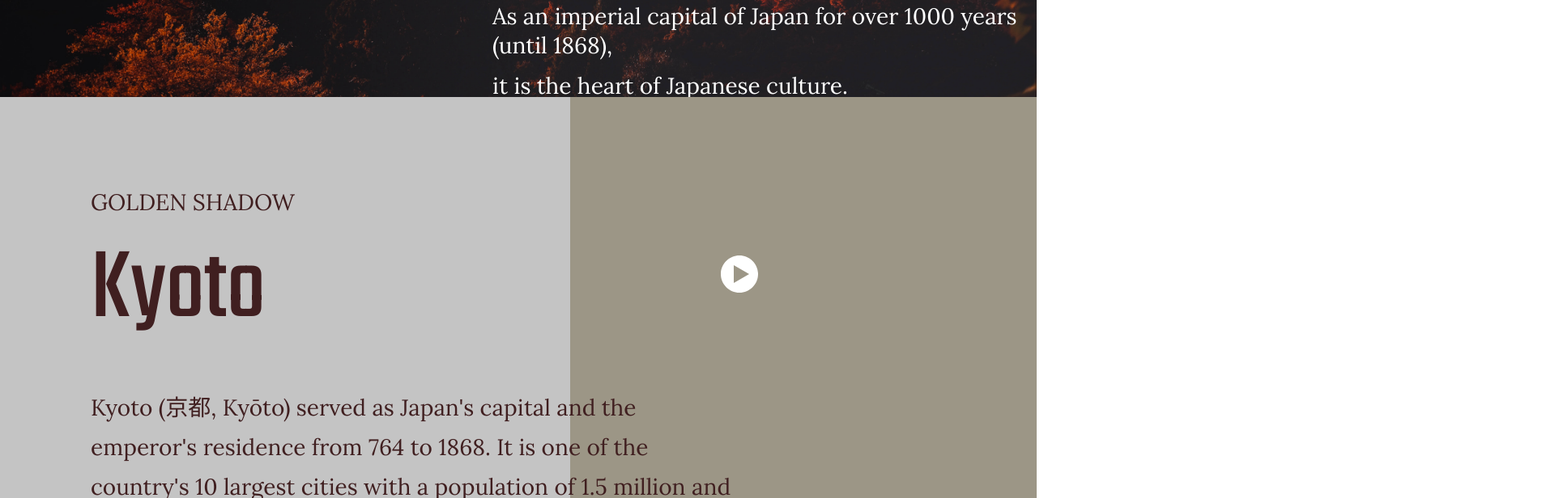
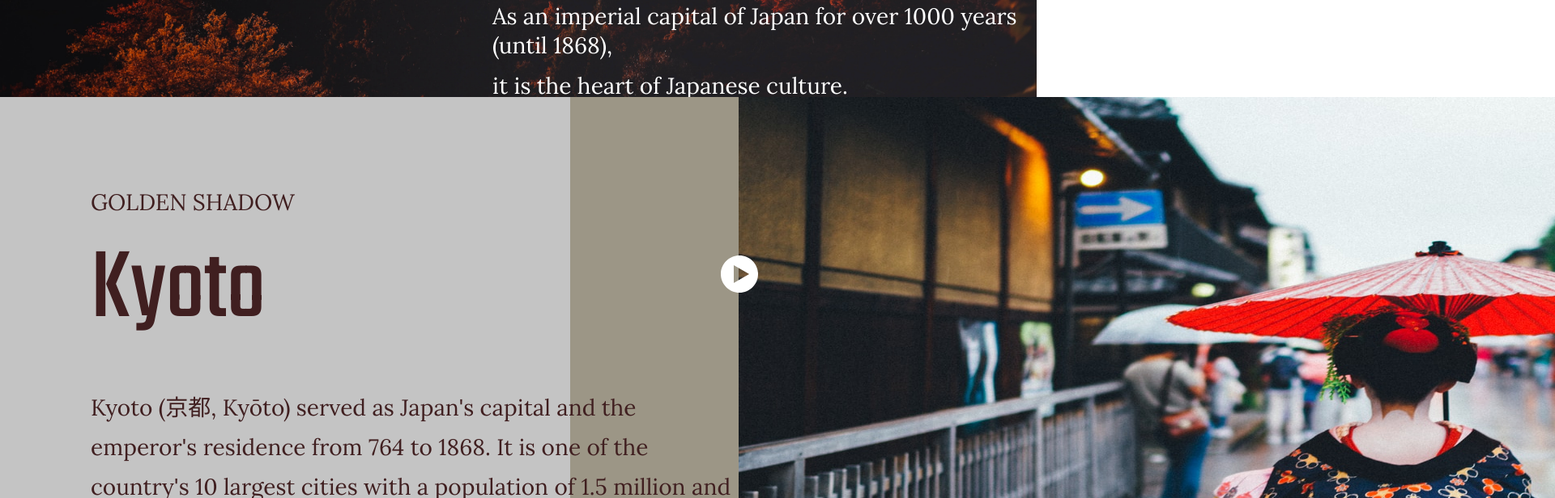
Before and after one commit to proLove0212/hazakura-travel, a React (Create React App) app: page / in a window 1280 px wide. Shown: the part 680-1296 px from the top of the page at 81% size, 1920 px wide, since content can reach past the window. Built offline with nearby package versions, Linux system fonts and the light colour scheme; a web font is replaced by a local one.

Commit message:
Created corner image component and added geisha image

```diff
--- /dev/null
+++ b/src/components/Common/CornerImage.js
@@ -0,0 +1,11 @@
+import "./CornerImage.css";
+
+function CornerImage({ image }) {
+  return (
+    <>
+      <img src={image} alt="geisha"/>
+    </>
+  );
+}
+
+export default CornerImage;
--- a/src/components/Common/PageHeader.css
+++ b/src/components/Common/PageInfo.css
@@ -4,6 +4,8 @@
   justify-content: space-between;
   height: 50em;
   width: 50em;
+  margin-top: 7em;
+  margin-left: 7em;
 }
 
 .page-header {
--- a/src/components/Common/PageHeader.js
+++ b/src/components/Common/PageInfo.js
@@ -1,6 +1,6 @@
-import "./PageHeader.css";
+import "./PageInfo.css";
 
-function PageHeader({ header1, title, paragraph1, paragraph2 }) {
+function PageInfo({ header1, title, paragraph1, paragraph2 }) {
   return (
     <div className="page-info">
       <div className="page-header">
@@ -13,4 +13,4 @@ function PageHeader({ header1, title, paragraph1, paragraph2 }) {
   );
 }
 
-export default PageHeader;
+export default PageInfo;
--- a/src/components/Kyoto/Kyoto.css
+++ b/src/components/Kyoto/Kyoto.css
@@ -5,8 +5,8 @@
   color: #401F20;
 }
 
-.text-container {
+/* .text-container {
   flex-direction: column;
   margin-top: 7em;
   margin-left: 7em;
-}
+} */
--- a/src/components/Kyoto/Kyoto.js
+++ b/src/components/Kyoto/Kyoto.js
@@ -1,5 +1,7 @@
 import "./Kyoto.css";
-import PageHeader from "../Common/PageHeader";
+import PageInfo from "../Common/PageInfo";
+import CornerImage from "../Common/CornerImage";
+import geisha from "../../images/geisha.jpg";
 
 function Kyoto() {
   const paragraph1 =
@@ -11,13 +13,14 @@ function Kyoto() {
   return (
     <div className="kyoto-container">
       <div className="text-container">
-        <PageHeader
+        <PageInfo
           header1="GOLDEN SHADOW"
           title="Kyoto"
           paragraph1={paragraph1}
           paragraph2={paragraph2}
         />
       </div>
+      <CornerImage image={geisha}/>
     </div>
   );
 }
```
Also changed, not shown: src/components/Common/CornerImage.css (added), src/images/geisha.jpg (added).
